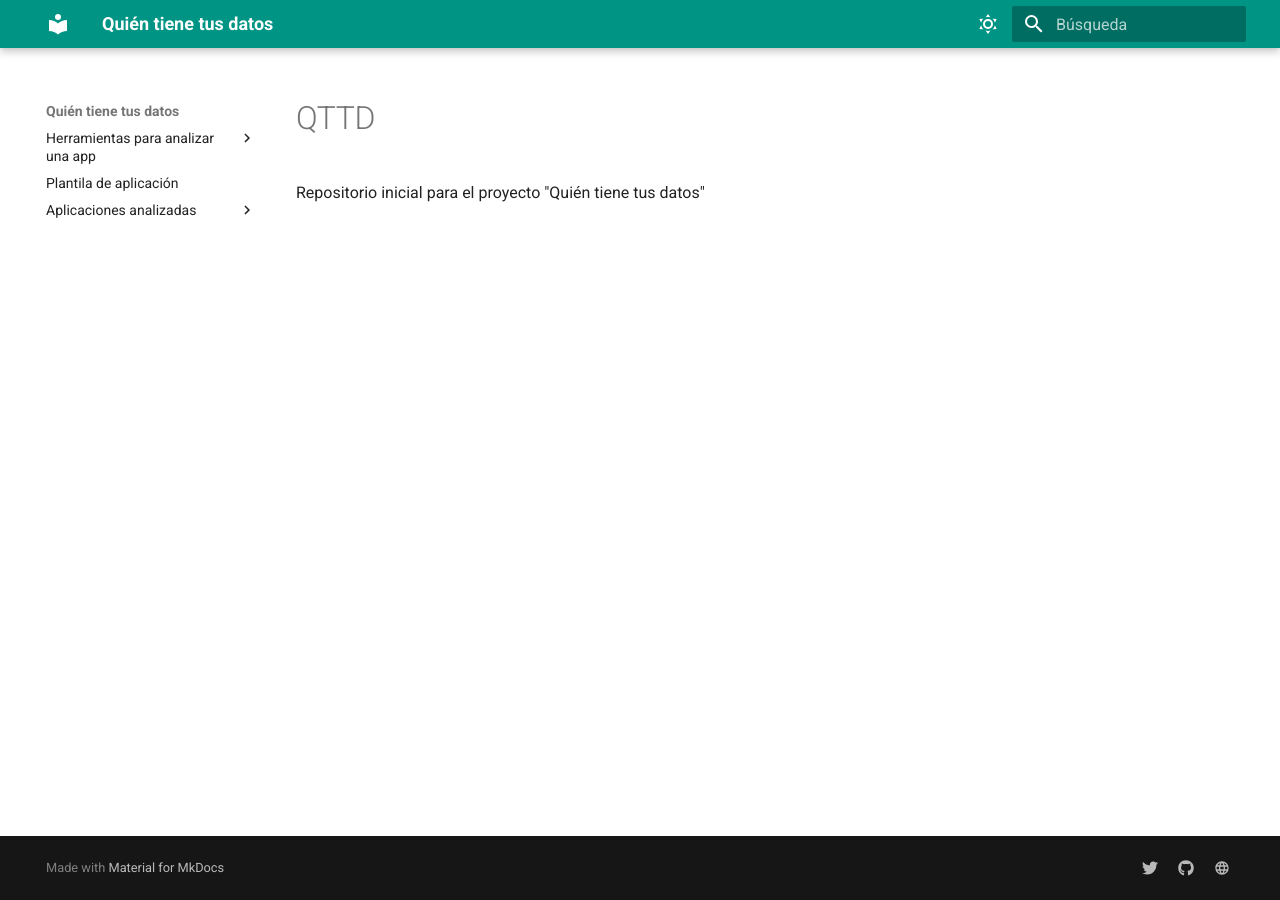
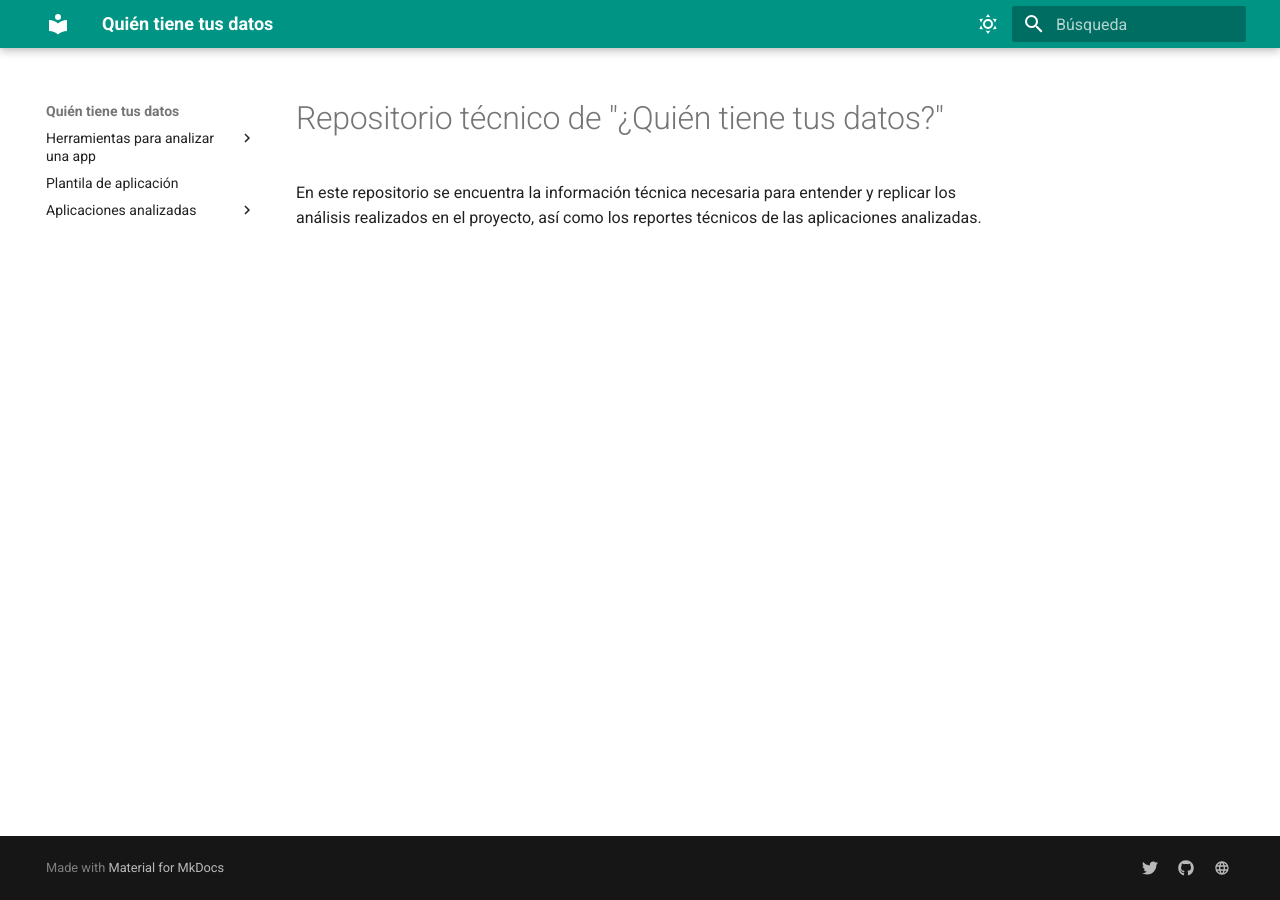
Before and after one commit to Socialtic/qttd, an MkDocs documentation site: the page built from docs/index.md, in a window 1280 px wide. Built offline with MkDocs 1.6.1 and Material for MkDocs 9.7.7, drawn with Linux system fonts in a browser that asks for light colours.

Commit message:
Se añadio una ligera descripción el index

```diff
--- a/docs/index.md
+++ b/docs/index.md
@@ -1,3 +1,5 @@
-# QTTD
+# Repositorio técnico de "¿Quién tiene tus datos?"
 
-Repositorio inicial para el proyecto "Quién tiene tus datos"
+En este repositorio se encuentra la información técnica necesaria para
+entender y replicar los análisis realizados en el proyecto, así como
+los reportes técnicos de las aplicaciones analizadas.
```
